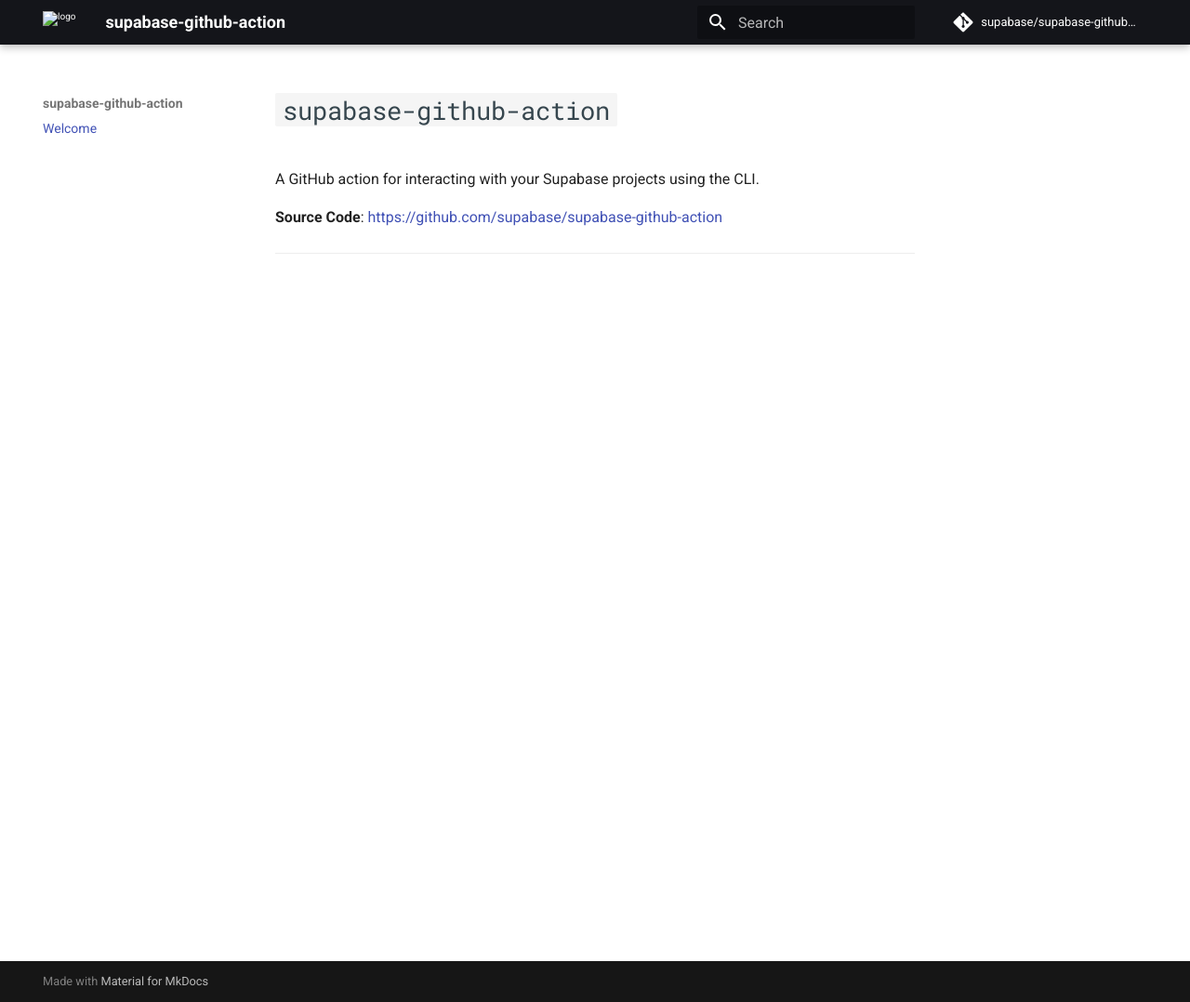
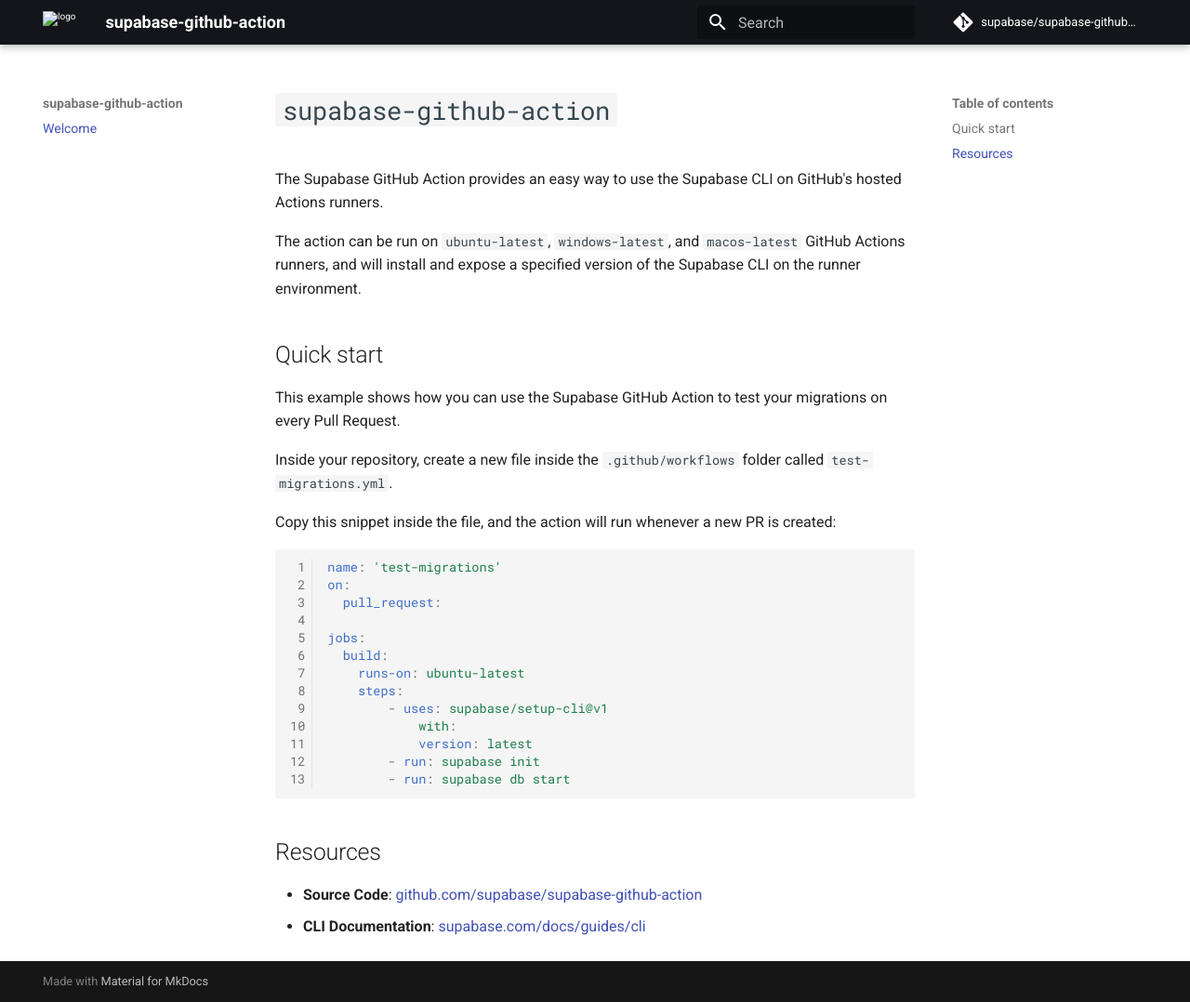
Before and after one commit to supabase/setup-cli, an MkDocs documentation site: the page built from docs/index.md, in a window 1280 px wide and 1078 px high. Shown: the whole window at 93% size. Built offline with MkDocs 1.6.1 and Material for MkDocs 9.7.7, drawn with Linux system fonts in a browser that asks for light colours; comment, search, counter and statistics services are not loaded.

Commit message:
more edits

````diff
--- a/docs/index.md
+++ b/docs/index.md
@@ -1,7 +1,35 @@
 # `supabase-github-action`
 
-A GitHub action for interacting with your Supabase projects using the CLI.
+The Supabase GitHub Action provides an easy way to use the Supabase CLI on GitHub's hosted Actions runners.
 
-**Source Code**: <a href="https://github.com/supabase/supabase-github-action" target="_blank">https://github.com/supabase/supabase-github-action</a>
+The action can be run on `ubuntu-latest`, `windows-latest`, and `macos-latest` GitHub Actions runners, and will install and expose a specified version of the Supabase CLI on the runner environment.
 
----
+## Quick start
+
+This example shows how you can use the Supabase GitHub Action to test your migrations on every Pull Request.
+
+Inside your repository, create a new file inside the `.github/workflows` folder called `test-migrations.yml`.
+
+Copy this snippet inside the file, and the action will run whenever a new PR is created:
+
+```yaml
+name: 'test-migrations'
+on:
+  pull_request:
+
+jobs:
+  build:
+    runs-on: ubuntu-latest
+    steps:
+        - uses: supabase/setup-cli@v1
+            with:
+            version: latest
+        - run: supabase init
+        - run: supabase db start
+```
+
+
+## Resources
+
+- **Source Code**: <a href="https://github.com/supabase/supabase-github-action" target="_blank">github.com/supabase/supabase-github-action</a>
+- **CLI Documentation**: <a href="https://supabase.com/docs/guides/cli" target="_blank">supabase.com/docs/guides/cli</a>
````
